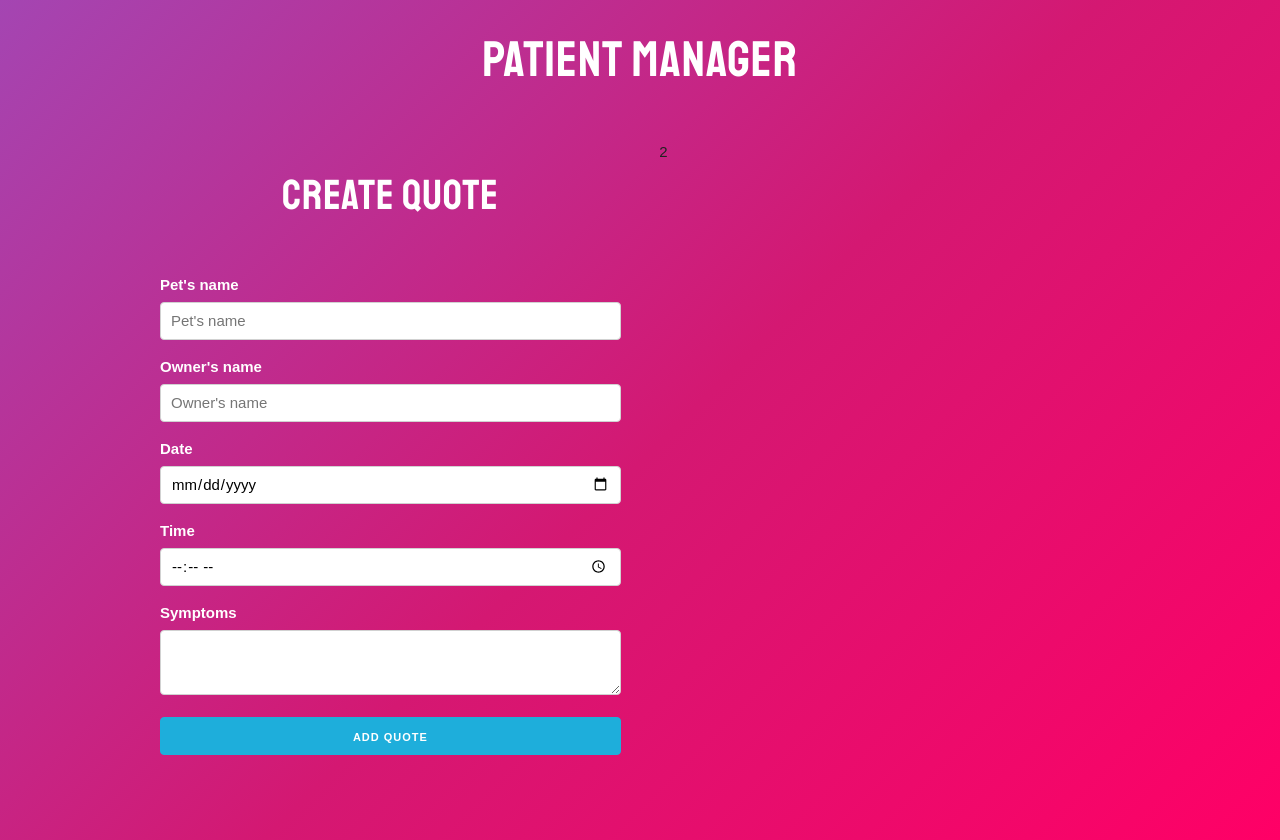
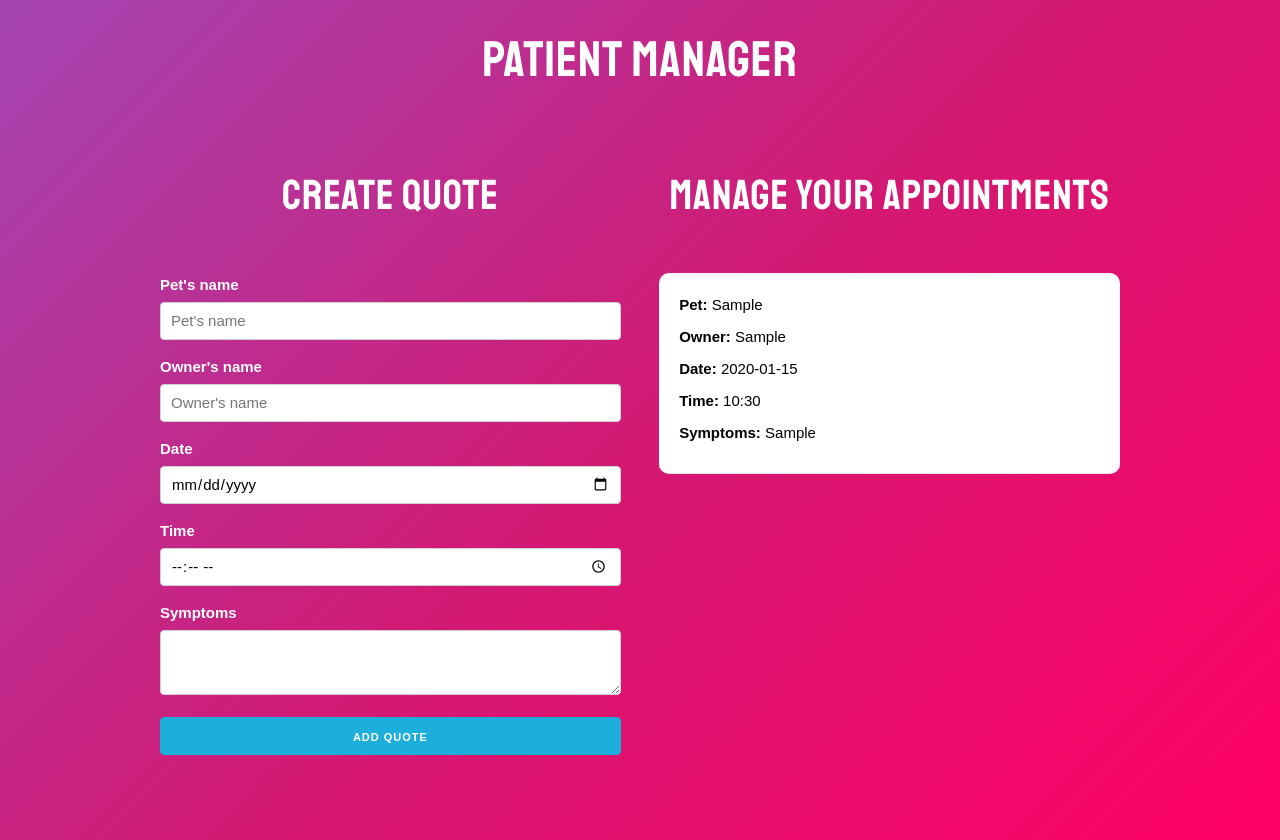
Before and after one commit to Francisco28/quotes_react, a React (Create React App) app: page / in a window 1280 px wide. Both pictures are taken after typing "Sample", "Sample", "2020-01-15", "10:30", "Sample" into the empty fields and a click on the button "ADD QUOTE". Built offline with nearby package versions, Linux system fonts and the light colour scheme.

Commit message:
listing the quotes

```diff
--- a/src/App.js
+++ b/src/App.js
@@ -1,5 +1,6 @@
 import React, { Fragment, useState } from "react";
 import Form from './components/Form';
+import Quote from "./components/Quote";
 
 
 
@@ -28,7 +29,13 @@ function App() {
               />
           </div>
           <div className="one-half column">
-              2
+              <h2>Manage your appointments</h2>
+              {quotes.map(quote => (
+                <Quote
+                  key = {quote.id}
+                  quote = {quote}
+                />
+              ))}
           </div>
         </div>
       </div>
--- /dev/null
+++ b/src/components/Quote.js
@@ -0,0 +1,13 @@
+import React from 'react';
+
+const Quote = ({quote}) => (
+    <div className="cita">
+        <p>Pet: <span>{quote.pet}</span></p>
+        <p>Owner: <span>{quote.owner}</span></p>
+        <p>Date: <span>{quote.date}</span></p>
+        <p>Time: <span>{quote.hour}</span></p>
+        <p>Symptoms: <span>{quote.symptoms}</span></p>
+    </div>
+);
+
+export default Quote;
```
